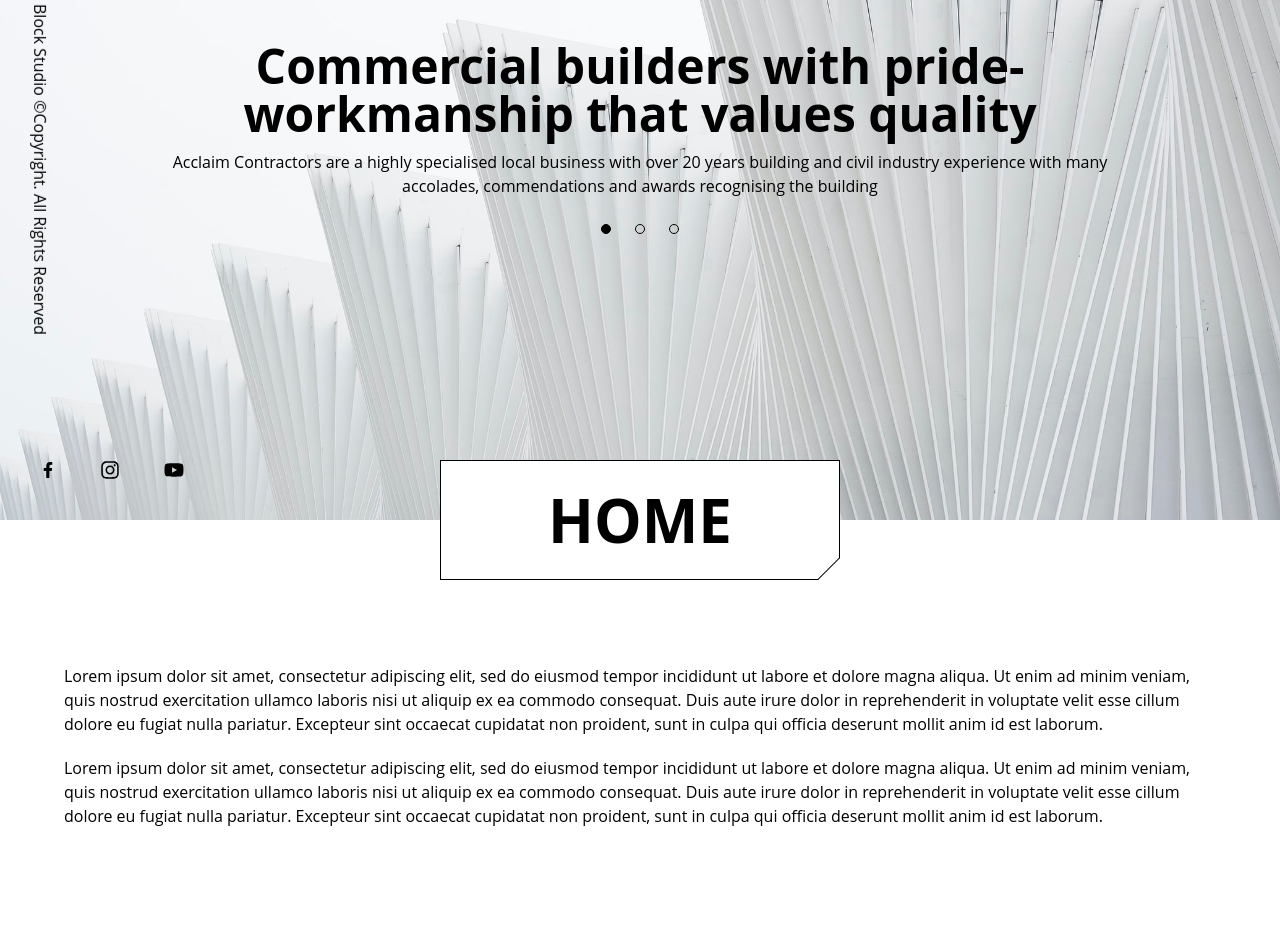
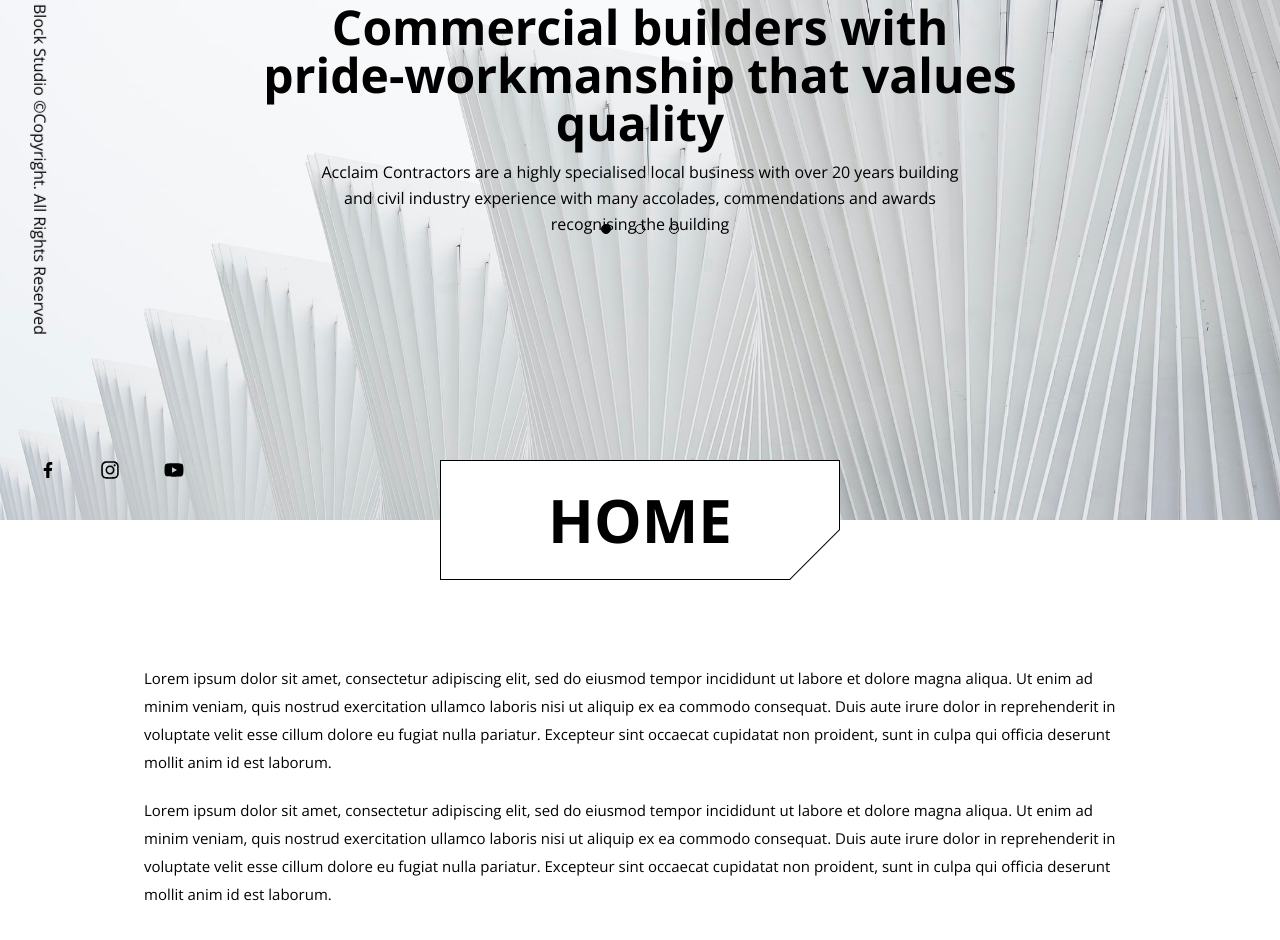
Before and after one commit to tanwanjern/blockstudio-test, a Gatsby site: page / in a window 1280 px wide. Shown: the part 280-1220 px from the top of the page. Built offline with nearby package versions, Linux system fonts and the light colour scheme; Gatsby itself is replaced by a stand-in of ours.

Commit message:
Fixed minor ui bugs

```diff
--- a/src/components/about.js
+++ b/src/components/about.js
@@ -2,7 +2,7 @@ import * as React from "react"
 
 const About = () => {
     return(
-        <div className="container-article mx-auto mt-36 mb-12 hidden lg:block">
+        <div className="container lg:px-16 xl:px-36 mx-auto mt-36 mb-12 hidden lg:block leading-7 text-[15px]">
             <p className="mb-5">Lorem ipsum dolor sit amet, consectetur adipiscing elit, sed do eiusmod tempor incididunt ut labore et dolore magna aliqua. Ut enim ad minim veniam, quis nostrud exercitation ullamco laboris nisi ut aliquip ex ea commodo consequat. Duis aute irure dolor in reprehenderit in voluptate velit esse cillum dolore eu fugiat nulla pariatur. Excepteur sint occaecat cupidatat non proident, sunt in culpa qui officia deserunt mollit anim id est laborum.</p>
             <p>Lorem ipsum dolor sit amet, consectetur adipiscing elit, sed do eiusmod tempor incididunt ut labore et dolore magna aliqua. Ut enim ad minim veniam, quis nostrud exercitation ullamco laboris nisi ut aliquip ex ea commodo consequat. Duis aute irure dolor in reprehenderit in voluptate velit esse cillum dolore eu fugiat nulla pariatur. Excepteur sint occaecat cupidatat non proident, sunt in culpa qui officia deserunt mollit anim id est laborum.</p>
         </div>
--- a/src/components/award.js
+++ b/src/components/award.js
@@ -60,7 +60,7 @@ const Award = () => {
                 {list.map((item, index) => (
                     <div
                         key={item.node.id}
-                        className={`lg:w-1/3 px-3 mb-6 ${isSecondColumn.includes(index) ? 'lg:translate-y-8' : ''}  ${isThirdColumn.includes(index) ? 'lg:translate-y-16' : ''}`}>
+                        className={`w-full lg:w-1/3 px-3 mb-6 ${isSecondColumn.includes(index) ? 'lg:translate-y-8' : ''}  ${isThirdColumn.includes(index) ? 'lg:translate-y-16' : ''}`}>
                             <div
                                 className="border border-gray-600 relative cursor-pointer"
                                 data-aos="fade-up"
--- a/src/components/banner.js
+++ b/src/components/banner.js
@@ -26,8 +26,8 @@ const Banner = () => {
                                         <img className="w-full h-full object-cover" src="/demo-1.jpeg" alt=""/>
                                         <div className="absolute z-20 top-0 bottom-0 left-0 right-0">
                                             <div className="h-full center">
-                                                <h1 className="w-4/5 mx-auto text-3xl lg:text-5xl font-bold text-center leading-tight mb-3">Commercial builders with pride-workmanship that values quality</h1>
-                                                <p className="w-3/4 mx-auto text-center">Acclaim Contractors are a highly specialised local business with over 20 years building and civil industry experience with many accolades, commendations and awards recognising the building</p>
+                                                <h1 className="w-4/5 xl:w-3/5 mx-auto text-3xl lg:text-5xl font-bold text-center leading-tight mb-3">Commercial builders with pride-workmanship that values quality</h1>
+                                                <p className="w-3/4 xl:w-2/4 mx-auto text-center leading-relaxed">Acclaim Contractors are a highly specialised local business with over 20 years building and civil industry experience with many accolades, commendations and awards recognising the building</p>
                                             </div>
                                         </div>
                                     </div>
--- a/src/styles/main.css
+++ b/src/styles/main.css
@@ -1,3 +1,5 @@
+@import url('https://fonts.googleapis.com/css2?family=Open+Sans:ital,wght@0,300;0,400;0,500;0,600;0,700;0,800;1,300;1,400;1,500;1,600;1,700;1,800&display=swap');
+
 body{
     font-family: 'Open Sans', sans-serif;
 }
@@ -15,16 +17,15 @@ a{
 }
 
 .home-custom-shape{
-    @apply relative -mt-[30px] lg:-mt-[60px] z-40 flex flex-col justify-center items-center;
+    @apply relative z-40 flex flex-col justify-center items-center;
+    @apply -mt-[30px] lg:-mt-[60px];
 }
 
 .home-custom-shape .inner{
-    @apply bg-white w-3/4 h-16 lg:h-[120px] lg:w-[400px] border border-black relative flex flex-col justify-center items-center;
+    @apply bg-white border border-black relative flex flex-col justify-center items-center;
+    @apply w-3/4 h-16 lg:h-[120px] lg:w-[400px];
+    @apply after:right-[-15px] after:bottom-[-15px] after:w-[30px] after:h-[30px];
     @apply lg:after:right-[-30px] lg:after:bottom-[-30px] lg:after:w-[60px] lg:after:h-[60px];
-    @apply after:right-[-15px] after:bottom-[-15px] after:w-[30px] after:h-[30px];
+    @apply xl:after:right-[-35px] xl:after:bottom-[-35px] xl:after:w-[70px] xl:after:h-[70px];
     @apply after:content-[''] after:absolute after:bg-white after:border-l after:border-black after:rotate-45;
 }
-
-.container-article{
-    @apply container px-16;
-}
--- a/tailwind.config.js
+++ b/tailwind.config.js
@@ -3,7 +3,17 @@ module.exports = {
     "./src/**/*.{js,jsx,ts,tsx}",
   ],
   theme: {
-    extend: {},
+    extend: {
+      container: {
+        screens: {
+           sm: "640px",
+           md: "768px",
+           lg: "1024px",
+           xl: "1140px",
+           '2xl': "1280px"
+        }
+      },
+    },
   },
   plugins: [],
 }
```
